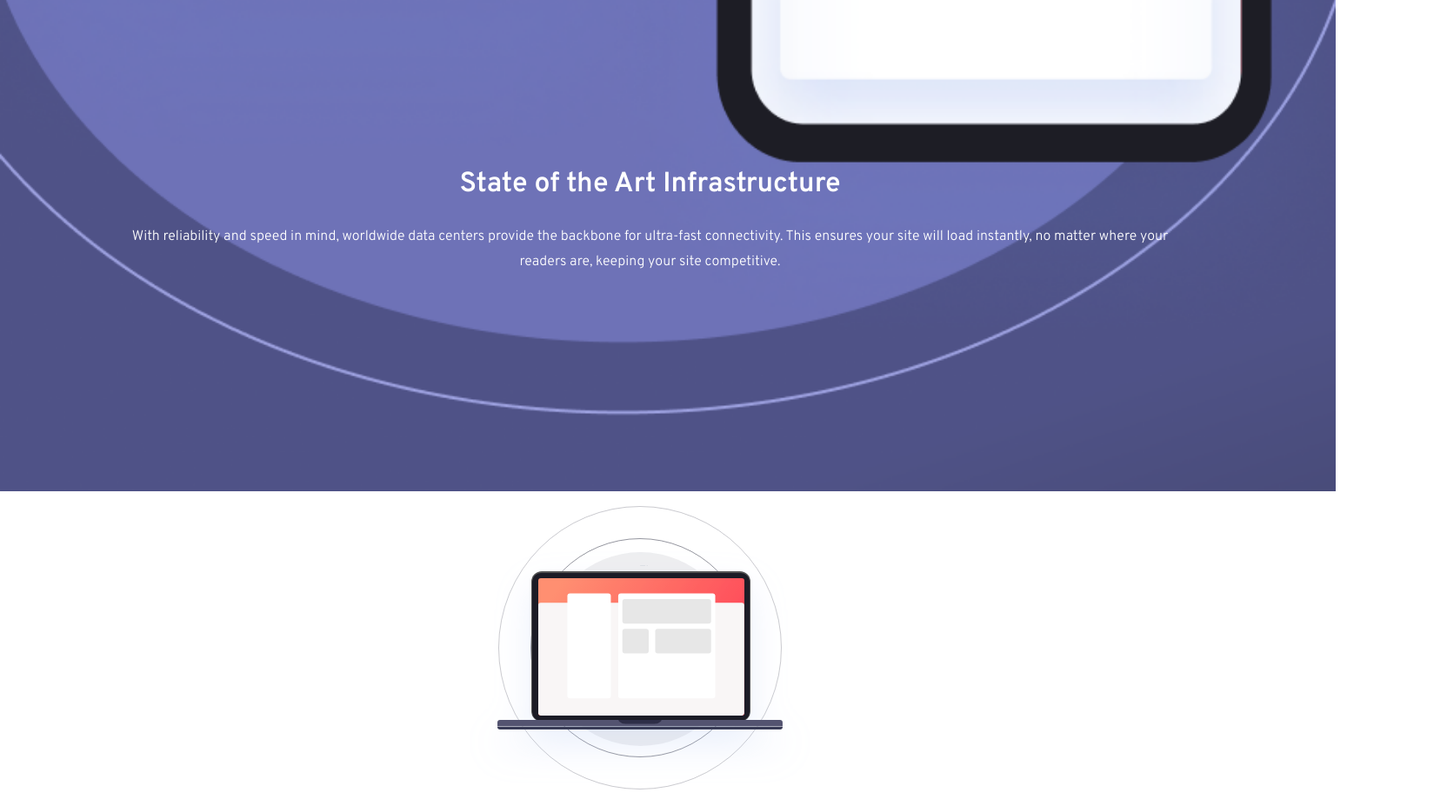
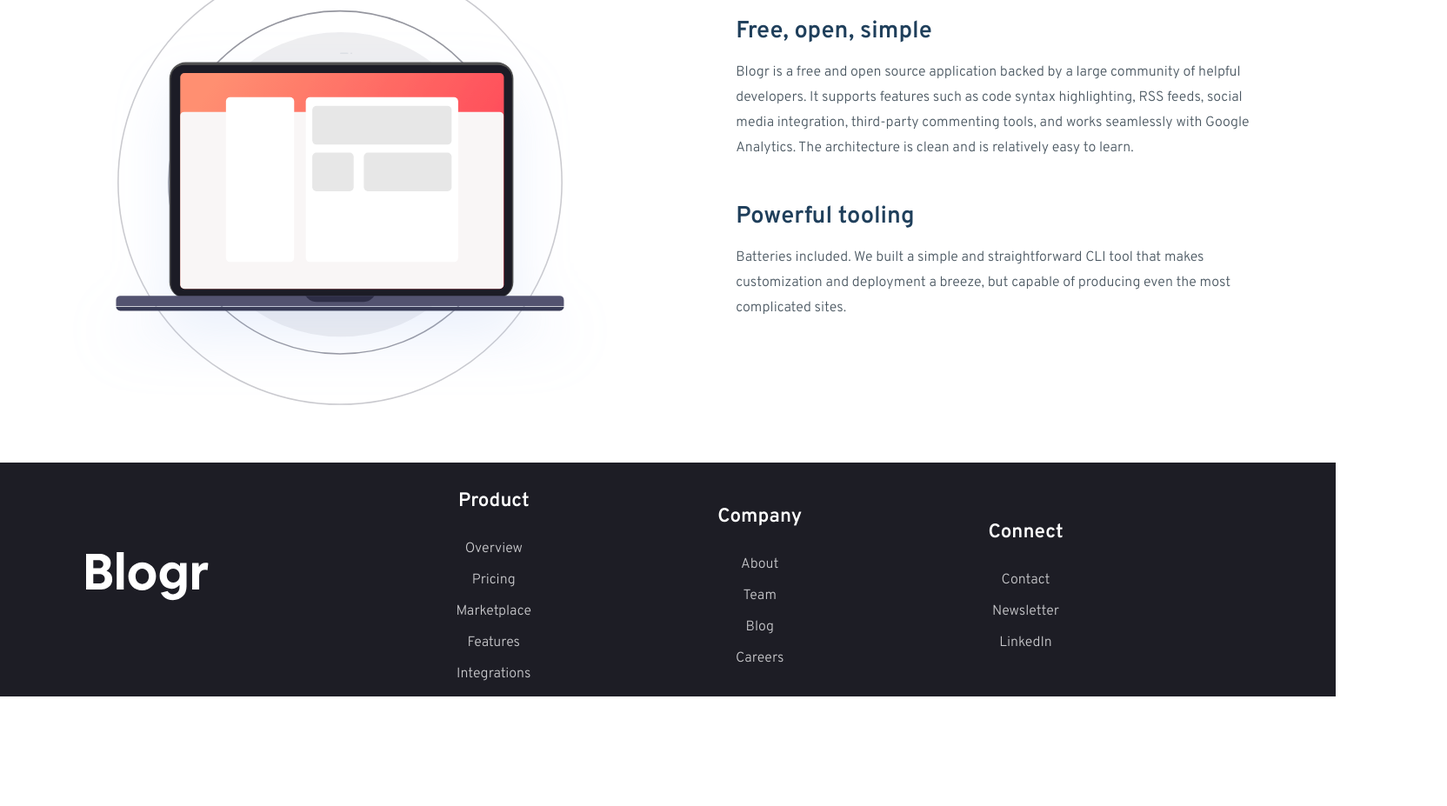
Before and after one commit to cod-lvr/blogr-website, a plain HTML site: page index.html in a window 1536 px wide. Shown: the part 1778-2705 px from the top of the page at 87% size, 1664 px wide, since content can reach past the window. After the commit the page ends 2579 px from the top, so only its background shows below. Drawn offline with Linux system fonts and the light colour scheme.

Commit message:
style the desktop version

```diff
--- a/styles/_footer.scss
+++ b/styles/_footer.scss
@@ -6,7 +6,7 @@ footer {
   height: 100vh;
   text-align: center;
   color: $White;
-  padding: 3rem 0 1rem;
+  padding: 3rem 0 2rem;
   .footer-img {
     width: 25%;
     margin: 4rem auto;
@@ -24,4 +24,27 @@ footer {
       color: $Grayish-blue;
     }
   }
+  @media (min-width: 1440px) {
+    display: flex;
+    flex-direction: row;
+    justify-content: space-around;
+    align-items: center;
+    padding: 0 4rem;
+    height: 50%;
+    .footer-img {
+      margin: 0;
+      width: 10%;
+    }
+    .footer-lists {
+      width: 80%;
+      margin: 0;
+      display: flex;
+      flex-direction: row;
+      justify-content: space-evenly;
+      align-items: center;
+      .list {
+        margin: 0;
+      }
+    }
+  }
 }
--- a/styles/_main-about.scss
+++ b/styles/_main-about.scss
@@ -7,9 +7,12 @@ main {
       color: $Very-dark-blue;
       padding: 1rem 0;
     }
-    .cont {
-      .photog {
-        margin-left: -1rem;
+    @media (min-width: 1440px) {
+      height: 80vh;
+      .title {
+        font-size: 1.3rem;
+        padding: 0;
+        margin-top: 20px;
       }
     }
   }
@@ -17,8 +20,7 @@ main {
 .cont {
   text-align: center;
   .photog {
-    margin-left: -4rem;
-    width: 80%;
+    width: 100%;
     img {
       width: 100%;
     }
@@ -39,4 +41,22 @@ main {
       }
     }
   }
+  @media (min-width: 1440px) {
+    display: flex;
+    flex-direction: row-reverse;
+    justify-content: space-around;
+    align-items: center;
+    height: 80vh;
+    .content-boxs {
+      width: 80%;
+      padding: 0 4rem;
+      margin-top: -20px;
+      .box {
+        text-align: left;
+        h3 {
+          margin: 0;
+        }
+      }
+    }
+  }
 }
--- a/styles/_main-hero.scss
+++ b/styles/_main-hero.scss
@@ -29,5 +29,31 @@ main {
         align-items: center;
       }
     }
+    @media (min-width: 1440px) {
+      padding: 2rem 4rem;
+      background-image: url(/images/bg/mob-hero.png);
+      height: 40vh;
+      width: 100vw;
+      .content-box {
+        h1 {
+          font-size: 3rem;
+          font-weight: 600;
+        }
+        p {
+          font-size: 1.4rem;
+        }
+        .btn-box {
+          width: 20%;
+          justify-content: space-around;
+          align-items: center;
+          margin: auto;
+        }
+      }
+    }
+  }
+  @media (min-width: 1440px) {
+    .container {
+      flex-direction: row;
+    }
   }
 }
--- a/styles/_main-nav.scss
+++ b/styles/_main-nav.scss
@@ -20,6 +20,18 @@ main {
       .right-nav {
         display: none;
       }
+      @media (min-width: 1440px) {
+        justify-content: space-around;
+        .humburger {
+          display: none;
+        }
+        .nav-links {
+          display: inline-block;
+        }
+        .left-nav {
+          display: inline-block;
+        }
+      }
     }
   }
 }
--- a/styles/_main-state.scss
+++ b/styles/_main-state.scss
@@ -20,5 +20,18 @@ main {
         margin: auto;
       }
     }
+    @media (min-width: 1440px) {
+      background-image: url(/images/bg/mob-state.png);
+      height: 70vh;
+      .content-box {
+        top: 20%;
+        right: 0%;
+        left: 50%;
+        text-align: left;
+        p {
+          margin: 0;
+        }
+      }
+    }
   }
 }
```
Also changed, not shown: styles/style.css, 1 other file.
